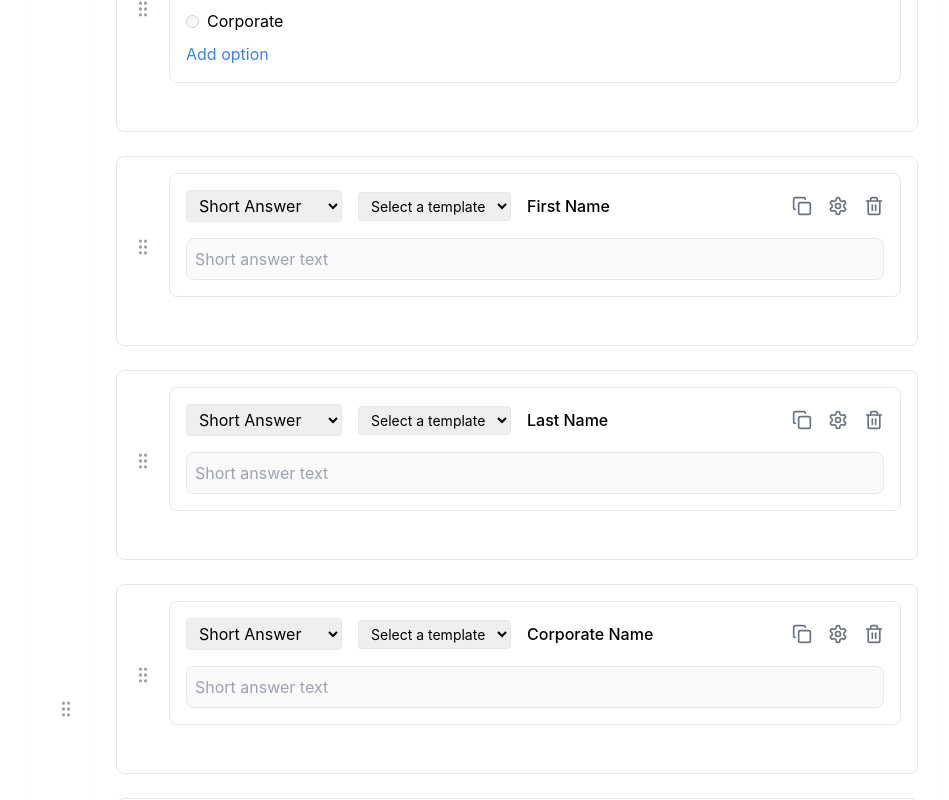
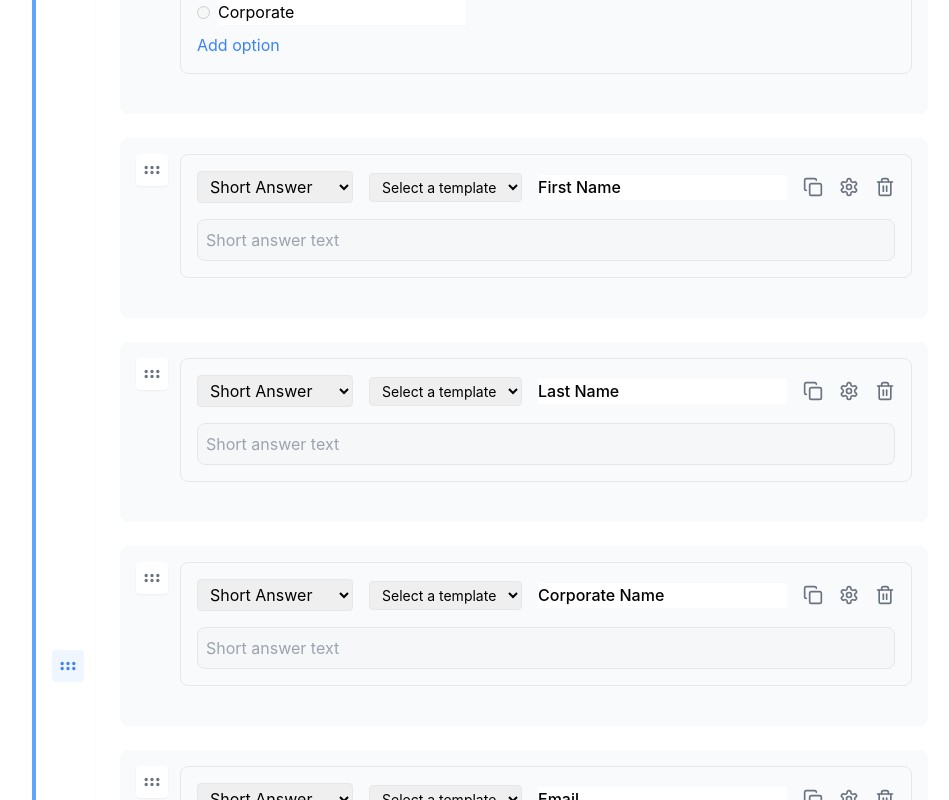
Before and after one commit to LiveableNG/ui-changes, a React (Create React App) app: page / in a window 1280 px wide. Shown: the part 460-1260 px from the top of the page, without its empty margins (184-1133 px from the left). Built offline with nearby package versions, Linux system fonts and the light colour scheme.

Commit message:
wip - new ui

```diff
--- a/src/GoogleLikeFormBuilder.jsx
+++ b/src/GoogleLikeFormBuilder.jsx
@@ -1,5 +1,5 @@
 import React, { useState } from 'react';
-import { Trash2, Copy, ChevronDown, ChevronRight, ChevronLeft, Plus, Settings, Eye, EyeOff, ArrowRight, GripVertical } from 'lucide-react';
+import { Trash2, Copy, ChevronDown, ChevronRight, ChevronLeft, Plus, Settings, Eye, EyeOff, ArrowRight, GripHorizontal } from 'lucide-react';
 import {
     DndContext,
     closestCenter,
@@ -471,19 +471,13 @@ const SortableSection = ({ section, children }) => {
         <div
             ref={setNodeRef}
             style={style}
-            className="bg-white rounded-lg shadow-sm mb-6"
+            className="bg-white border-l-4 border-blue-400 rounded-lg shadow-sm mb-6"
         >
-            <div className="p-6 border-b">
-                <div className="flex items-center gap-4">
-                    <button
-                        className="text-gray-400 hover:text-gray-600 cursor-grab active:cursor-grabbing"
-                        {...attributes}
-                        {...listeners}
-                    >
-                        <GripVertical size={20} />
-                    </button>
-                    {children}
+            <div className="flex items-center p-4 border-b gap-3">
+                <div className="bg-blue-50 p-1.5 rounded cursor-move" {...attributes} {...listeners}>
+                    <GripHorizontal className="w-5 h-5 text-blue-500" />
                 </div>
+                {children}
             </div>
         </div>
     );
@@ -510,18 +504,17 @@ const SortableQuestion = ({ question, children }) => {
         <div
             ref={setNodeRef}
             style={style}
-            className={`mb-6 p-4 border rounded-lg hover:border-blue-500 ${!question.visible ? 'opacity-50' : ''
-                }`}
+            className="mb-6"
         >
-            <div className="flex items-center gap-4 mb-2">
-                <button
-                    className="text-gray-400 hover:text-gray-600 cursor-grab active:cursor-grabbing"
-                    {...attributes}
-                    {...listeners}
-                >
-                    <GripVertical size={20} />
-                </button>
-                {children}
+            <div className="bg-gray-50 rounded-lg p-4">
+                <div className="flex items-start gap-3">
+                    <div className="bg-white p-1.5 rounded shadow-sm cursor-move" {...attributes} {...listeners}>
+                        <GripHorizontal className="w-5 h-5 text-gray-500" />
+                    </div>
+                    <div className="flex-1">
+                        {children}
+                    </div>
+                </div>
             </div>
         </div>
     );
@@ -1229,7 +1222,7 @@ const GoogleLikeFormBuilder = () => {
                                 <SortableSection key={section.id} section={section}>
                                     <div key={section.id} className="bg-white rounded-lg shadow-sm mb-6">
                                         {/* Section Header */}
-                                        <div className="p-6 border-b">
+                                        <div className="p-6 border-b w-full">
                                             <div className="flex items-center gap-4">
                                                 <button
                                                     onClick={() => toggleSectionCollapse(section.id)}
```
